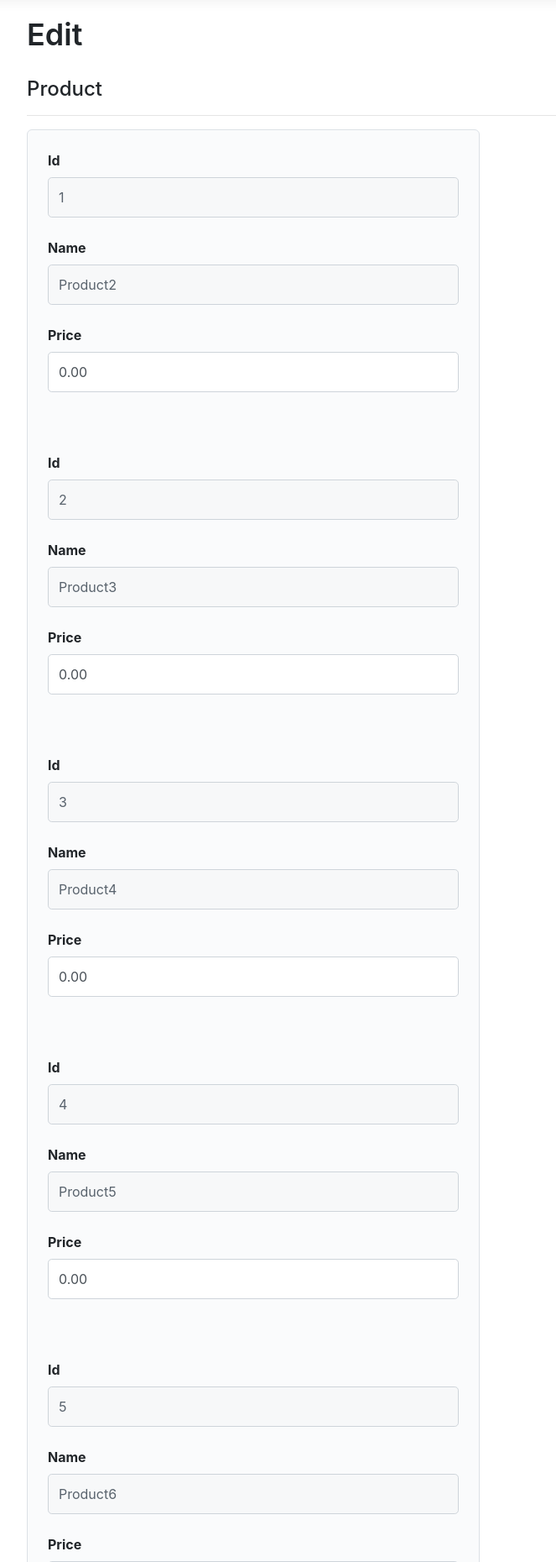
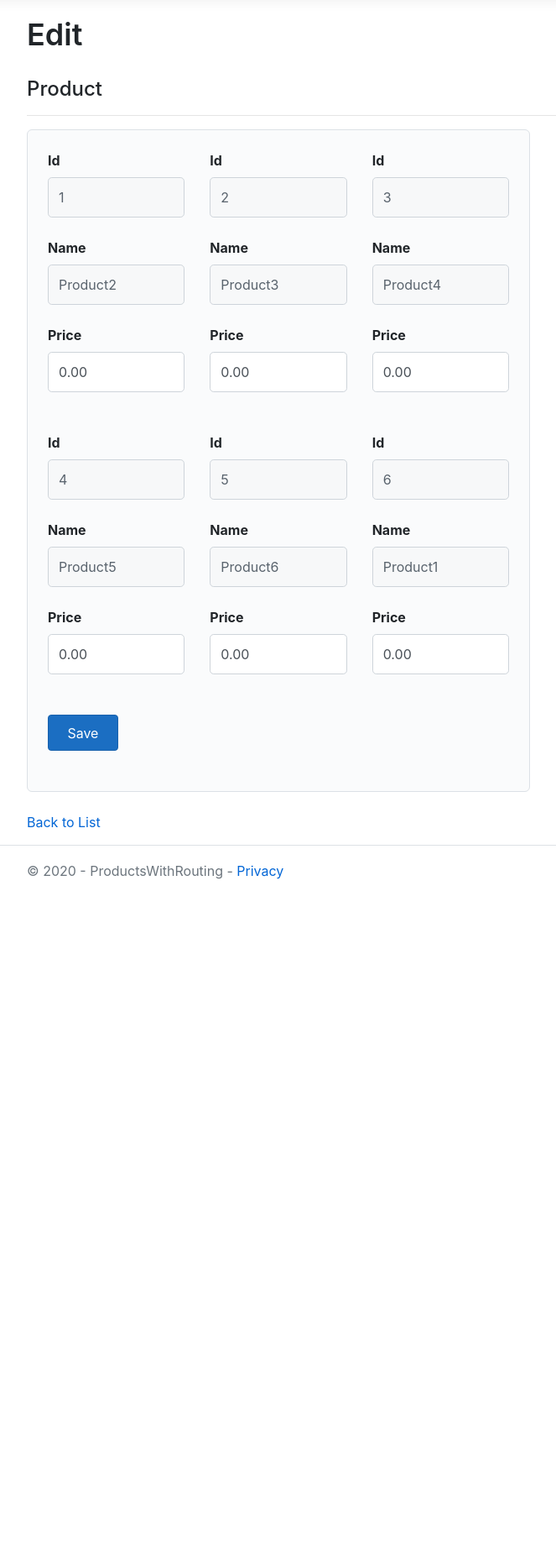
Before and after one commit to PetroSuch/Homework-4, an ASP.NET Core app: page /Products/EditPrices in a window 1280 px wide. Shown: the part 57-1917 px from the top of the page at 84% size, without its empty margins (53-716 px from the left). After the commit the page ends 1104 px from the top, so only its background shows below. Run offline with ASP.NET Core 8, Linux system fonts and the light colour scheme.

Commit message:
Update edit price

```diff
--- a/Views/Products/EditPrices.cshtml
+++ b/Views/Products/EditPrices.cshtml
@@ -9,12 +9,15 @@
 <h4>Product</h4>
 <hr />
 <div class="row">
-    <div class="col-12 col-md-8 col-lg-6">
-        <form class="editor-form p-4 mb-4" asp-action="EditPrices" method="post">
+    <div class="col-12">
+        <form class="editor-form prices-form p-4 mb-4" asp-action="EditPrices" method="post">
             <div asp-validation-summary="ModelOnly" class="text-danger"></div>
 
+            <div class="row">
             @for(int i = 0; i < Model.Count; i++)
             {
+                <div class="col-12 col-md-6 col-lg-4 mb-4">
+                <div class="price-product">
                 <div class="form-group mb-4">
                     <label asp-for="@Model[i].Id" class="control-label font-weight-bold"></label>
                     <input asp-for="@Model[i].Id" readonly class="form-control" />
@@ -28,9 +31,10 @@
                     <input asp-for="@Model[i].Price" class="form-control" />
                     <span asp-validation-for="@Model[i].Price" class="text-danger"></span>
                 </div>
-                <br />
-                <br />
+                </div>
+                </div>
             }
+            </div>
             <div class="form-group mb-4">
                 <input type="submit" value="Save" class="btn btn-primary" />
             </div>
```
